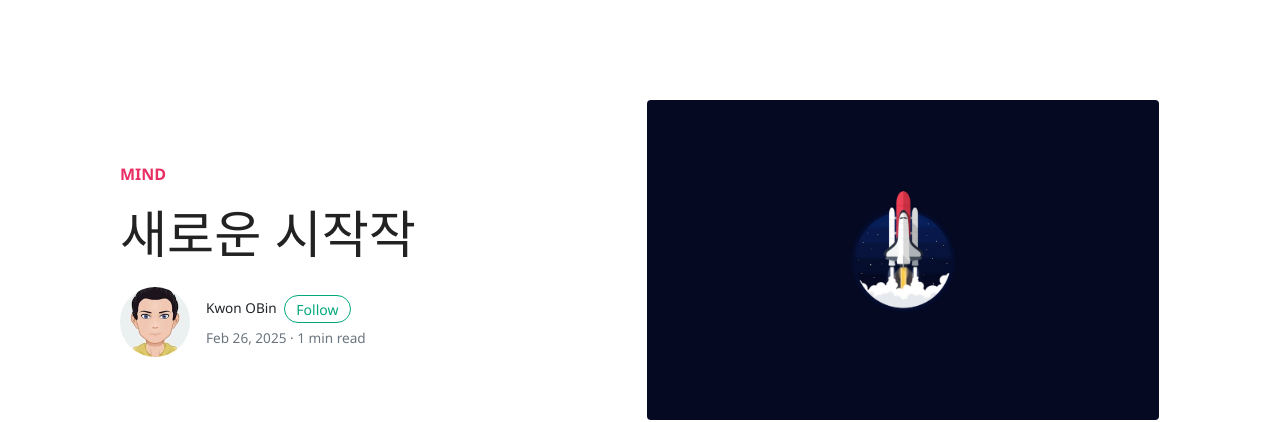
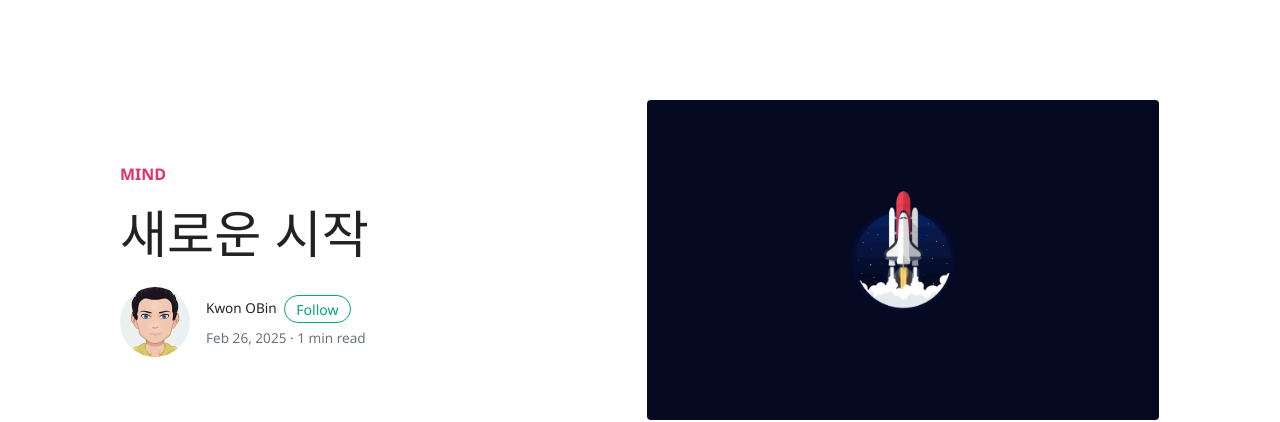
Before and after one commit to jamesobin/jamesobin.github.io, a Jekyll site: the page built from _posts/2025-02-26-새로운-시작.md, in a window 1280 px wide and 900 px high. Shown: the top 422 px of the window. Built offline with Jekyll 4.4.1, drawn with Linux system fonts in a browser that asks for light colours; nearby versions of some CDN libraries; comment, search, counter and statistics services are not loaded.

Commit message:
첫번째 포스트

```diff
--- a/_posts/2025-02-26-새로운-시작.md
+++ b/_posts/2025-02-26-새로운-시작.md
@@ -1,6 +1,6 @@
 ---
 layout: post
-title:  "새로운 시작작"
+title:  "새로운 시작"
 author: jamesobin
 categories: [ mind ]
 image: images/2025-02-26/aboutPage.jpg
@@ -13,4 +13,4 @@ Github Pages를 활용하여 개인 블로그를 오픈했습니다.
 
 앞으로 성장하는 과정을 하나하나 정리해 나가겠습니다.
 
-![화이팅](images/2025-02-26/f.jpg)
+![화이팅](/images/2025-02-26/f.jpg)
```
